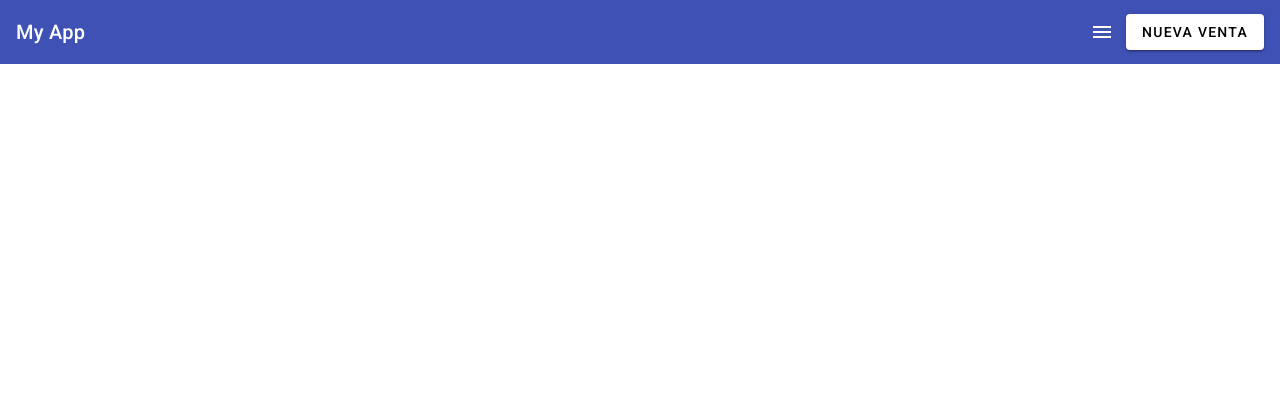
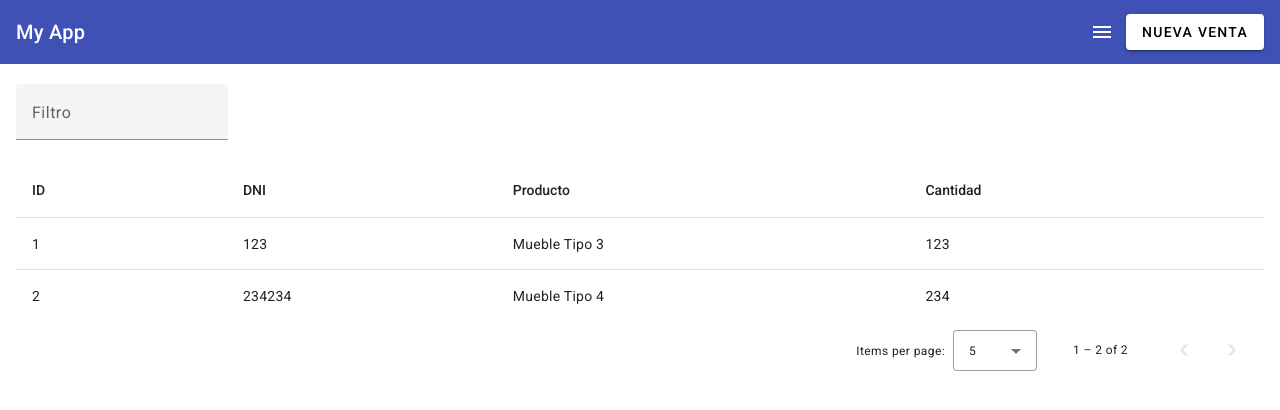
Before and after one commit to ivanhuanca/DAW-continental-IDL3-angular-api, an Angular app: page / in a window 1280 px wide. Shown: the top 410 px of the page. Built offline with nearby package versions, Linux system fonts and the light colour scheme; data requests are answered from the project's data file.

Commit message:
tabla creada

```diff
--- a/src/app/app.component.css
+++ b/src/app/app.component.css
@@ -1,3 +1,9 @@
 .example-spacer {
     flex: 1 1 auto;
 }
+.main-body {
+    padding-top: 20px;
+    margin: 0 auto;
+    max-width: 1248px;
+
+}
--- a/src/app/app.component.html
+++ b/src/app/app.component.html
@@ -8,3 +8,48 @@
     NUEVA VENTA
   </button>
 </mat-toolbar>
+<div class="main-body">
+  <mat-form-field>
+    <mat-label>Filtro</mat-label>
+    <input matInput (keyup)="applyFilter($event)" placeholder="Ej. Mueble Tipo 2" #input>
+  </mat-form-field>
+
+  <div class="table-container">
+    <table mat-table [dataSource]="dataSource" matSort>
+
+      <!-- ID Column -->
+      <ng-container matColumnDef="id">
+        <th mat-header-cell *matHeaderCellDef mat-sort-header> ID </th>
+        <td mat-cell *matCellDef="let row"> {{row.id}} </td>
+      </ng-container>
+
+      <!-- dni Column -->
+      <ng-container matColumnDef="dni">
+        <th mat-header-cell *matHeaderCellDef mat-sort-header> DNI </th>
+        <td mat-cell *matCellDef="let row"> {{row.dni}} </td>
+      </ng-container>
+
+      <!-- producto Column -->
+      <ng-container matColumnDef="producto">
+        <th mat-header-cell *matHeaderCellDef mat-sort-header> Producto </th>
+        <td mat-cell *matCellDef="let row"> {{row.producto}} </td>
+      </ng-container>
+
+      <!-- Cantidad Column -->
+      <ng-container matColumnDef="cantidad">
+        <th mat-header-cell *matHeaderCellDef mat-sort-header> Cantidad </th>
+        <td mat-cell *matCellDef="let row"> {{row.cantidad}} </td>
+      </ng-container>
+
+      <tr mat-header-row *matHeaderRowDef="displayedColumns"></tr>
+      <tr mat-row *matRowDef="let row; columns: displayedColumns;"></tr>
+
+      <!-- Row shown when there is no matching data. -->
+      <tr class="mat-row" *matNoDataRow>
+        <td class="mat-cell" colspan="4">No data matching the filter "{{input.value}}"</td>
+      </tr>
+    </table>
+
+    <mat-paginator [pageSizeOptions]="[5, 10, 25, 100]" aria-label="Select page of users"></mat-paginator>
+  </div>
+</div>
--- a/src/app/app.component.ts
+++ b/src/app/app.component.ts
@@ -1,17 +1,57 @@
-import { Component } from '@angular/core';
+import { Component, OnInit, ViewChild } from '@angular/core';
 import { MatDialog } from '@angular/material/dialog';
 import { NuevaVentaComponent } from './nueva-venta/nueva-venta.component';
+import { VentasService } from './services/ventas.service';
+import {MatPaginator} from '@angular/material/paginator';
+import {MatSort} from '@angular/material/sort';
+import {MatTableDataSource} from '@angular/material/table';
+
 
 @Component({
   selector: 'app-root',
   templateUrl: './app.component.html',
   styleUrls: ['./app.component.css']
 })
-export class AppComponent {
+export class AppComponent implements OnInit {
   title = 'DAW-continental-IDL3-angular-api';
-  constructor(private _dialog: MatDialog) { }
+
+  displayedColumns: string[] = ['id', 'dni', 'producto', 'cantidad'];
+  dataSource!: MatTableDataSource<any>;
+
+  @ViewChild(MatPaginator) paginator!: MatPaginator;
+  @ViewChild(MatSort) sort!: MatSort;
+
+  constructor(private _dialog: MatDialog,
+    private _ventasService: VentasService) { }
 
   openNuevaVentaForm() {
     this._dialog.open(NuevaVentaComponent);
   }
+
+  ngOnInit(): void{
+    this.getVentasList();
+  }
+
+  getVentasList() {
+    this._ventasService.getVentasList().subscribe({
+      next: (res) => {
+        this.dataSource = new MatTableDataSource(res);
+        this.dataSource.sort = this.sort;
+        this.dataSource.paginator = this.paginator;
+
+      },
+      error: (err:any) => {
+        console.error(err)
+      }
+    })
+  }
+
+  applyFilter(event: Event) {
+    const filterValue = (event.target as HTMLInputElement).value;
+    this.dataSource.filter = filterValue.trim().toLowerCase();
+
+    if (this.dataSource.paginator) {
+      this.dataSource.paginator.firstPage();
+    }
+  }
 }
--- a/src/app/app.module.ts
+++ b/src/app/app.module.ts
@@ -14,6 +14,9 @@ import { MatInputModule } from '@angular/material/input';
 import { MatSelectModule } from '@angular/material/select';
 import { ReactiveFormsModule } from '@angular/forms';
 import { HttpClientModule } from '@angular/common/http';
+import { MatPaginatorModule } from '@angular/material/paginator';
+import { MatSortModule } from '@angular/material/sort';
+import { MatTableModule } from '@angular/material/table';
 
 @NgModule({
   declarations: [
@@ -33,6 +36,9 @@ import { HttpClientModule } from '@angular/common/http';
     MatSelectModule,
     ReactiveFormsModule,
     HttpClientModule,
+    MatTableModule,
+    MatPaginatorModule,
+    MatSortModule
 
   ],
   providers: [],
--- a/src/app/services/ventas.service.ts
+++ b/src/app/services/ventas.service.ts
@@ -12,4 +12,8 @@ export class VentasService {
   addVenta(data: any): Observable<any> {
     return this._http.post('http://localhost:3000/ventas', data)
   }
+
+  getVentasList(): Observable<any> {
+    return this._http.get('http://localhost:3000/ventas')
+  }
 }
```
